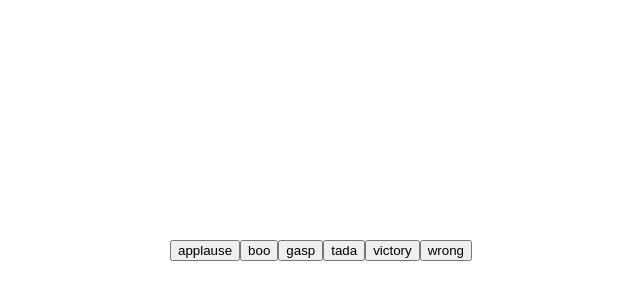
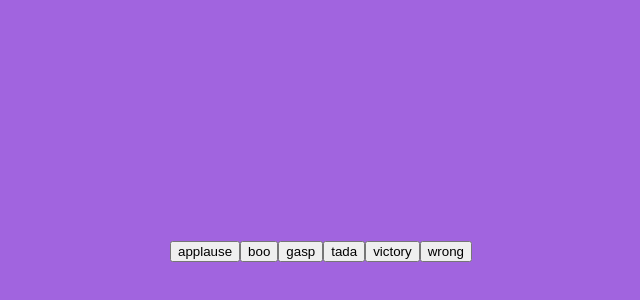
Before and after one commit to jmolina518/sound-board, a plain HTML site: page index.html in a window 1280 px wide. Shown: the part 150-450 px from the top of the page, without its empty margins (319-959 px from the left). Drawn offline with Linux system fonts and the light colour scheme.

Commit message:
update body class

```diff
--- a/style.css
+++ b/style.css
@@ -1,15 +1,17 @@
-@import url('https://fonts.googleapis.com/css2?family=Roboto:wght@400;700&display=swap');
+@import url('https://fonts.googleapis.com/css2?family=Poppins:wght@200;400&display=swap');
 
 * {
   box-sizing: border-box;
 }
 
 body {
-  font-family: 'Roboto', sans-serif;
+  background-color: rgb(161, 100, 223);
+  font-family: 'Poppins', sans-serif;
   display: flex;
-  flex-direction: column;
+  flex-wrap: wrap;
   align-items: center;
   justify-content: center;
+  text-align: center;
   height: 100vh;
   overflow: hidden;
   margin: 0;
```
